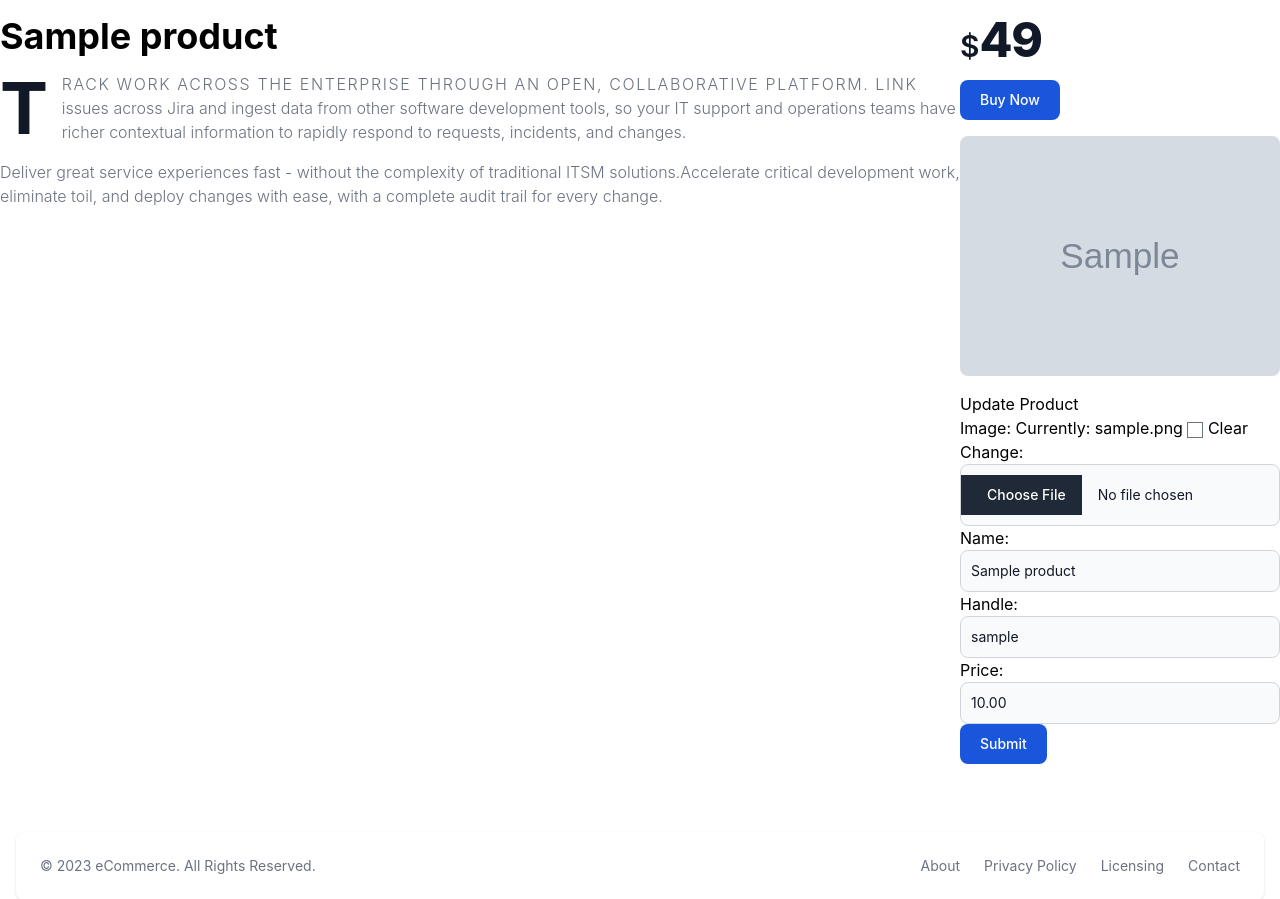
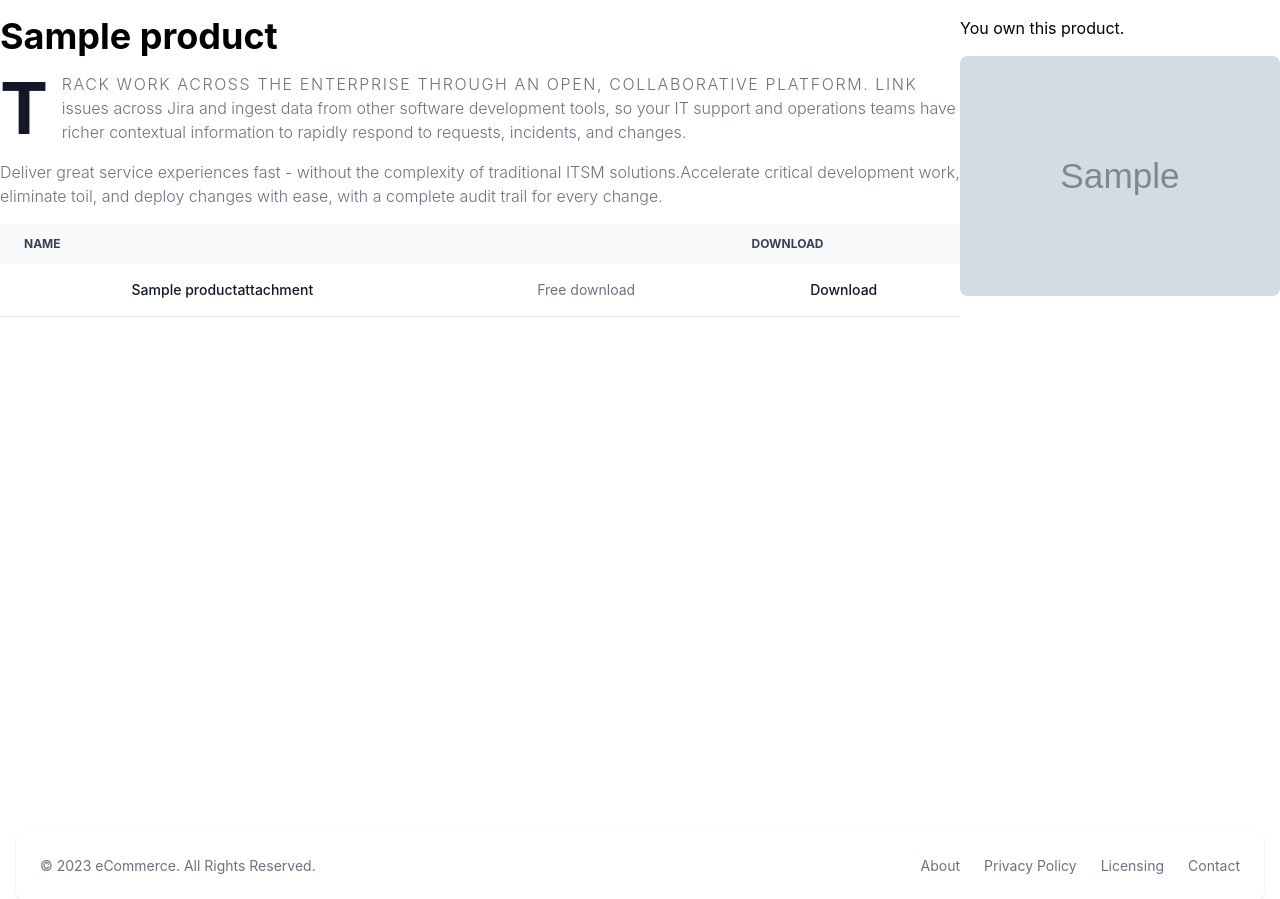
Before and after one commit to iankimdev/open-ai-django, a Django app: a page that uses django/templates/products/detail.html in a window 1280 px wide. Shown: the part 72-971 px from the top of the page. Run offline with Django 4.2, Linux system fonts and the light colour scheme; a user stored in the database is signed in; tables that the repository leaves empty hold one stand-in row (values such as "Sample post"); grey boxes marked "Sample" are stand-in pictures; style sheets or scripts are compiled from the project's sources.

Commit message:
Add Attachments Display Table

```diff
--- a/django/products/models.py
+++ b/django/products/models.py
@@ -1,7 +1,9 @@
+import pathlib
 from django.db import models
 from django.conf import settings
 from django.utils import timezone
 from django.core.files.storage import FileSystemStorage
+from django.urls import reverse
 
 PROTECTED_MEDIA_ROOT = settings.PROTECTED_MEDIA_ROOT
 protected_storage = FileSystemStorage(location=str(PROTECTED_MEDIA_ROOT))
@@ -31,7 +33,8 @@ class Product(models.Model):
         super().save(*args, **kwargs)
 
     def get_absolute_url(self):
-        return f"/products/{self.handle}/"
+        #return f"/products/{self.handle}/"
+        return reverse("products:detail", kwargs={"handle": self.handle})
 
 def handle_product_attachment_upload(instance, filename):
     return f"products/{instance.product.handle}/attachments/{filename}"
@@ -40,8 +43,21 @@ def handle_product_attachment_upload(instance, filename):
 class ProductAttachment(models.Model):
     product = models.ForeignKey(Product, on_delete=models.CASCADE)
     file = models.FileField(upload_to=handle_product_attachment_upload, storage=protected_storage)
-    handle = models.SlugField(unique=True)
-    download_available = models.BooleanField(default=False)
+    name = models.CharField(max_length=120, null=True, blank=True)
+    is_free = models.BooleanField(default=False)
     active = models.BooleanField(default=True)
     timestamp = models.DateTimeField(auto_now_add=True)
     updated = models.DateTimeField(auto_now_add=True)
+
+    def save(self, *args, **kwargs):
+        if not self.name:
+            self.name = pathlib.Path(self.file.name).name
+        super().save(*args, **kwargs)
+
+    @property
+    def display_name(self):
+        return self.name or pathlib.Path(self.file.name).name
+
+    def get_download_url(self):
+        #return f"/products/{self.handle}/download/{self.pk}"
+        return reverse("products:download", kwargs={"handle": self.product.handle, "pk":self.pk})
--- a/django/products/views.py
+++ b/django/products/views.py
@@ -27,12 +27,21 @@ def product_list_view(request):
 
 def product_detail_view(request, handle=None):
     obj = get_object_or_404(Product, handle=handle)
+    attachments = ProductAttachment.objects.filter(product=obj)
     is_owner = False
     if request.user.is_authenticated:
-        is_owner = obj.user == request.user
-    context = {"object": obj, "is_owner": is_owner}
+        is_owner = True
+    context = {"object": obj, "is_owner": is_owner, "attachments":attachments}
+    return render(request, 'products/detail.html', context)
 
-    if is_owner:
+def product_manage_detail_view(request, handle=None):
+    obj = get_object_or_404(Product, handle=handle)
+    is_manager = False
+    if request.user.is_authenticated:
+        is_manager = obj.user == request.user
+    context = {"object": obj, "is_manager": is_manager}
+
+    if is_manager:
         form = ProductUpdateForm(request.POST or None, request.FILES or None, instance = obj)
         if form.is_valid():
             obj = form.save(commit=False)
@@ -43,7 +52,7 @@ def product_detail_view(request, handle=None):
 def product_attachment_download_view(request, handle=None, pk=None):
     #attachment = ProductAttachment.objects.all().first()
     attachment = get_object_or_404(ProductAttachment, product__handle=handle, pk=pk)
-    download_available = attachment.download_available or False
+    download_available = attachment.is_free or False
     if request.user.is_authenticated:
         download_available = True
     if download_available is False:
--- /dev/null
+++ b/django/templates/products/attachments-table.html
@@ -0,0 +1,36 @@
+{% if attachments.exists %}
+<div class="relative overflow-x-auto">
+    <table class="w-full text-sm text-left text-gray-500 dark:text-gray-400">
+        <thead class="text-xs text-gray-700 uppercase bg-gray-50 dark:bg-gray-700 dark:text-gray-400">
+            <tr>
+                <th scope="col" class="px-6 py-3">
+                    Name
+                </th>
+                <th scope="col" class="px-6 py-3">
+
+                </th>
+                <th scope="col" class="px-6 py-3">
+                    Download
+                </th>
+            </tr>
+        </thead>
+        <tbody>
+            {% for attachment in attachments %}
+            <tr class="bg-white border-b dark:bg-gray-800 dark:border-gray-700">
+                <th scope="row" class="px-6 py-4 font-medium text-gray-900 whitespace-nowrap dark:text-white text-center">
+                    {{ attachment.display_name }}
+                </th>
+                <td class="px-6 py-4 text-center">
+                    {% if attachment.is_free %}Free download {% endif %}
+                </td>
+                <td class="px-6 py-4 text-center">
+                    {% if is_owner or attachment.is_free %}
+                    <a href="{{ attachment.get_download_url }}" class="font-medium text-gray-900 hover:underline">Download</a> {% else %} Purchase to download
+                    {% endif %}
+                </td>
+            </tr>
+            {% endfor %}
+        </tbody>
+    </table>
+</div>
+{% endif %}
--- a/django/templates/products/detail.html
+++ b/django/templates/products/detail.html
@@ -6,26 +6,28 @@
     <div class="w-full md:w-3/4 space-y-4">
         <!-- main content-->
         <h2 class="text-4xl font-bold dark:text-white">{{ object.name }}</h2>
-
-
-
         <p class="mb-3 font-light text-gray-500 dark:text-gray-400 first-line:uppercase first-line:tracking-widest first-letter:text-7xl first-letter:font-bold first-letter:text-gray-900 dark:first-letter:text-gray-100 first-letter:mr-3 first-letter:float-left">Track work across the enterprise through an open, collaborative platform. Link issues across Jira and ingest data from other software development tools, so your IT support and operations teams have richer contextual information to rapidly respond to requests, incidents, and changes.</p>
         <p class="font-light text-gray-500 dark:text-gray-400">Deliver great service experiences fast - without the complexity of traditional ITSM solutions.Accelerate critical development work, eliminate toil, and deploy changes with ease, with a complete audit trail for every change.</p>
 
 
-
+        {% include 'products/attachments-table.html' with attachments=attachments is_owner=is_owner%}
 
     </div>
+
     <div class="w-full md:w-1/4 space-y-4">
         <!-- sidebar -->
 
-        <div class="flex items-baseline text-gray-900 dark:text-white">
-            <span class="text-3xl font-semibold">$</span>
-            <span class="text-5xl font-extrabold tracking-tight">49</span>
+        {% if is_owner %}
+        <p>You own this product.<p>
+        {% else %}
+        <div>
+            <div class="flex items-baseline text-gray-900 dark:text-white">
+                <span class="text-3xl font-semibold">$</span>
+                <span class="text-5xl font-extrabold tracking-tight">49</span>
+            </div>
+            <button type="button" class="text-white bg-blue-700 hover:bg-blue-800 focus:ring-4 focus:ring-blue-300 font-medium rounded-lg text-sm px-5 py-2.5 mr-2 mb-2 dark:bg-blue-600 dark:hover:bg-blue-700 focus:outline-none dark:focus:ring-blue-800">Buy Now</button>
         </div>
-        <button type="button" class="text-white bg-blue-700 hover:bg-blue-800 focus:ring-4 focus:ring-blue-300 font-medium rounded-lg text-sm px-5 py-2.5 mr-2 mb-2 dark:bg-blue-600 dark:hover:bg-blue-700 focus:outline-none dark:focus:ring-blue-800">Buy Now</button>
-
-
+        {% endif %}
         {% if object.image %}
             <div class="grid gap-4">
                 <div>
@@ -34,7 +36,6 @@
 
             </div>
         {% endif %}
-
 
         {% if form %}
             <div>
```
Also changed, not shown: django/products/migrations/0007_rename_download_available_productattachment_is_free_and_more.py (added).
